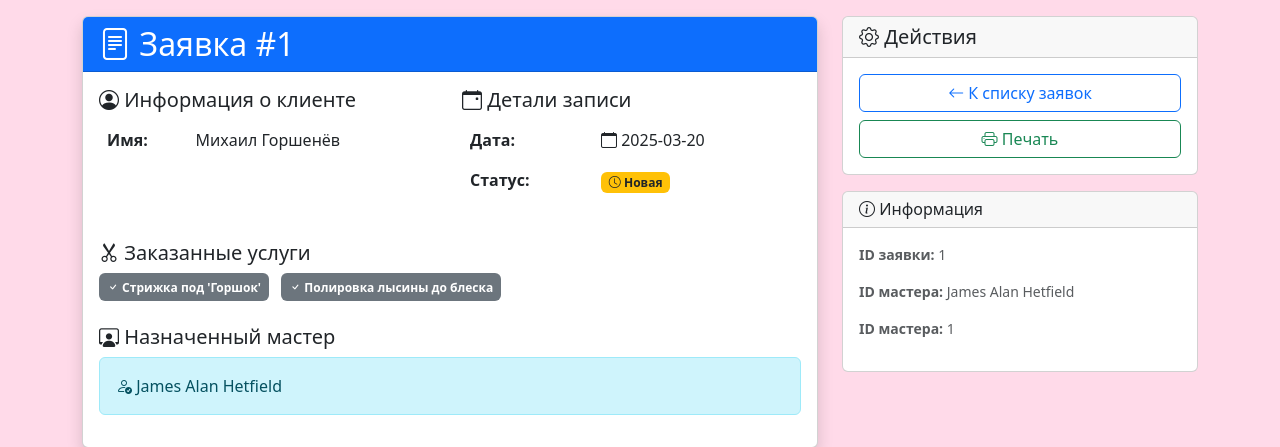
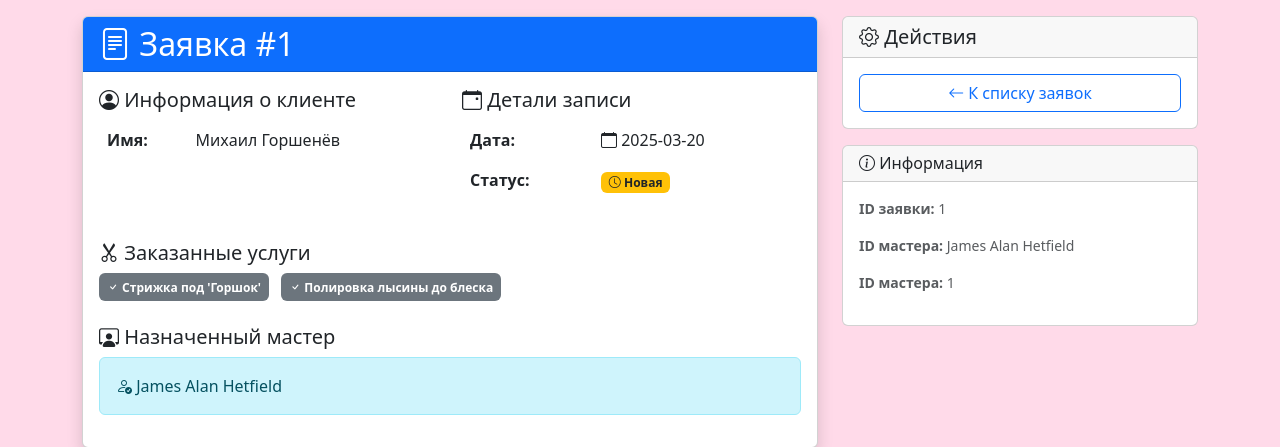
Before and after one commit to kis3lok/django_HW, a Django app: page /orders/1/ in a window 1280 px wide. Shown: the part 104-551 px from the top of the page. Run offline with Django 5.2, Linux system fonts and the light colour scheme; a user stored in the database is signed in.

Commit message:
hw_23: minor change to a template

```diff
--- a/templates/order_detail.html
+++ b/templates/order_detail.html
@@ -126,9 +126,6 @@
                         <a href="{% url 'orders_list' %}" class="btn btn-outline-primary">
                             <i class="bi bi-arrow-left"></i> К списку заявок
                         </a>
-                        <button class="btn btn-outline-success" onclick="window.print()">
-                            <i class="bi bi-printer"></i> Печать
-                        </button>
                     </div>
                 </div>
             </div>
```
